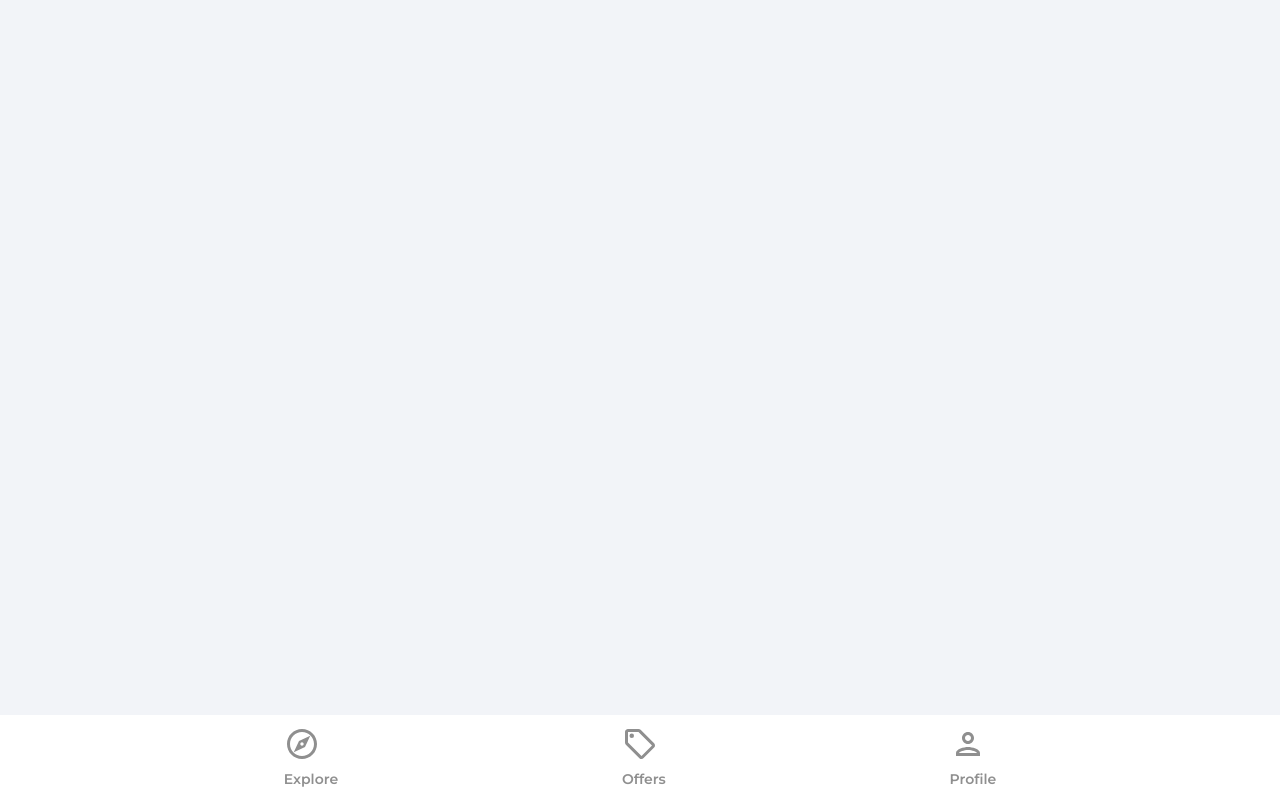
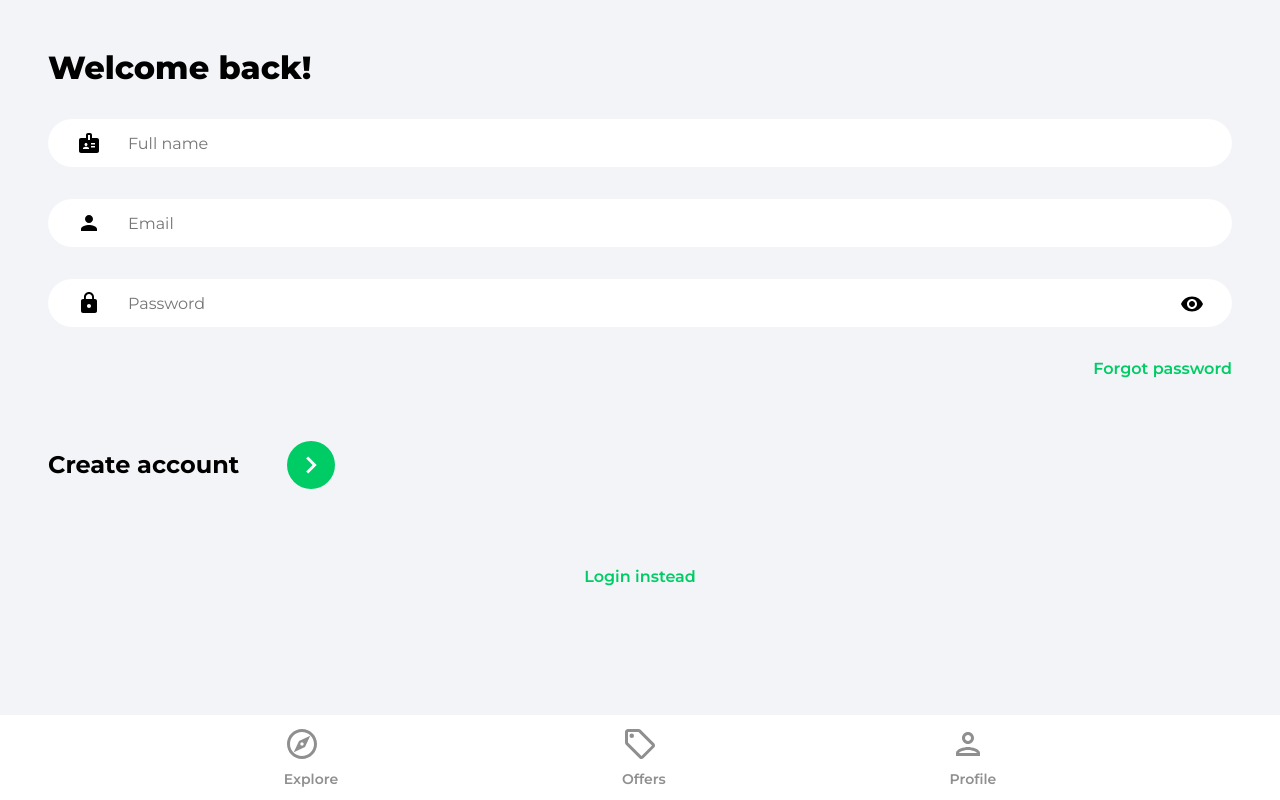
Before and after one commit to N00bG1rl/housemarket-project, a React (Create React App) app: page /create-account in a window 1280 px wide. Built offline with nearby package versions, Linux system fonts and the light colour scheme.

Commit message:
Login & Create Account

```diff
--- a/src/App.js
+++ b/src/App.js
@@ -13,7 +13,6 @@
 	return (
 		<>
 			<Router>
-				<Navbar>
 				<Routes>
 					<Route path='/' element={<Explore />} />
 					<Route path='/offers' element={<Offers />} />
@@ -22,7 +21,7 @@
 					<Route path='/create-account' element={<CreateAccount />} />
 					<Route path='/forgot-password' element={<ForgotPassword />} />
 				</Routes>
-				</Navbar>
+				<Navbar />
 			</Router>
 		</>
 	)
--- a/src/pages/CreateAccount.jsx
+++ b/src/pages/CreateAccount.jsx
@@ -1,7 +1,89 @@
-import React from 'react'
+import { useState } from 'react'
+import { Link, useNavigate } from 'react-router-dom'
+import { ReactComponent as ArrowRightIcon } from '../assets/svg/keyboardArrowRightIcon.svg'
+import visibilityIcon from '../assets/svg/visibilityIcon.svg'
 
 function CreateAccount() {
-	return <div>CreateAccount</div>
+	const [showPassword, setShowPassword] = useState(false)
+	const [formData, setFormData] = useState({
+		name: '',
+		email: '',
+		password: '',
+	})
+	const { name, email, password } = formData
+
+	const navigate = useNavigate()
+
+	const onChange = e => {
+		setFormData(state => ({
+			...state,
+			[e.target.id]: e.target.value,
+		}))
+	}
+
+	return (
+		<>
+			<div className='pageContainer'>
+				<header>
+					<p className='pageHeader'>Welcome back!</p>
+				</header>
+
+				<form>
+					<input
+						type='text'
+						name='email'
+						id='name'
+						placeholder='Full name'
+						value={name}
+						className='nameInput'
+						onChange={onChange}
+					/>
+
+					<input
+						type='email'
+						name='email'
+						id='email'
+						placeholder='Email'
+						value={email}
+						className='emailInput'
+						onChange={onChange}
+					/>
+					<div className='passwordInputDiv'>
+						<input
+							type={showPassword ? 'text' : 'password'}
+							className='passwordInput'
+							placeholder='Password'
+							id='password'
+							value={password}
+							onChange={onChange}
+						/>
+
+						<img
+							src={visibilityIcon}
+							alt='Show password'
+							className='showPassword'
+							onClick={() => setShowPassword(prevState => !prevState)}
+						/>
+					</div>
+
+					<Link to='/forgot-password' className='forgotPasswordLink'>
+						Forgot password
+					</Link>
+
+					<div className='signUpBar'>
+						<p className='signUpText'>Create account</p>
+						<button className='signUpButton'>
+							<ArrowRightIcon fill='#ffffff' width='34px' height='34px' />
+						</button>
+					</div>
+				</form>
+
+				<Link to='/login' className='registerLink'>
+					Login instead
+				</Link>
+			</div>
+		</>
+	)
 }
 
 export default CreateAccount
--- a/src/pages/Login.jsx
+++ b/src/pages/Login.jsx
@@ -1,7 +1,78 @@
-import React from 'react'
+import { useState } from 'react'
+import { Link, useNavigate } from 'react-router-dom'
+import { ReactComponent as ArrowRightIcon } from '../assets/svg/keyboardArrowRightIcon.svg'
+import visibilityIcon from '../assets/svg/visibilityIcon.svg'
 
 function Login() {
-	return <div>Login</div>
+	const [showPassword, setShowPassword] = useState(false)
+	const [formData, setFormData] = useState({
+		email: '',
+		password: '',
+	})
+	const { email, password } = formData
+
+	const navigate = useNavigate()
+
+	const onChange = e => {
+		setFormData(state => ({
+			...state,
+			[e.target.id]: e.target.value,
+		}))
+	}
+
+	return (
+		<>
+			<div className='pageContainer'>
+				<header>
+					<p className='pageHeader'>Welcome back!</p>
+				</header>
+
+				<form>
+					<input
+						type='email'
+						name='email'
+						id='email'
+						placeholder='Email'
+						value={email}
+						className='emailInput'
+						onChange={onChange}
+					/>
+					<div className='passwordInputDiv'>
+						<input
+							type={showPassword ? 'text' : 'password'}
+							className='passwordInput'
+							placeholder='Password'
+							id='password'
+							value={password}
+							onChange={onChange}
+						/>
+
+						<img
+							src={visibilityIcon}
+							alt='Show password'
+							className='showPassword'
+							onClick={() => setShowPassword(prevState => !prevState)}
+						/>
+					</div>
+
+					<Link to='/forgot-password' className='forgotPasswordLink'>
+						Forgot password
+					</Link>
+
+					<div className='signInBar'>
+						<p className='signInText'>Sign in</p>
+						<button className='signInButton'>
+							<ArrowRightIcon fill='#ffffff' width='34px' height='34px' />
+						</button>
+					</div>
+				</form>
+
+				<Link to='/create-account' className='registerLink'>
+					Sign up instead
+				</Link>
+			</div>
+		</>
+	)
 }
 
 export default Login
```
Lines whose indentation alone changed are shown as unchanged.
